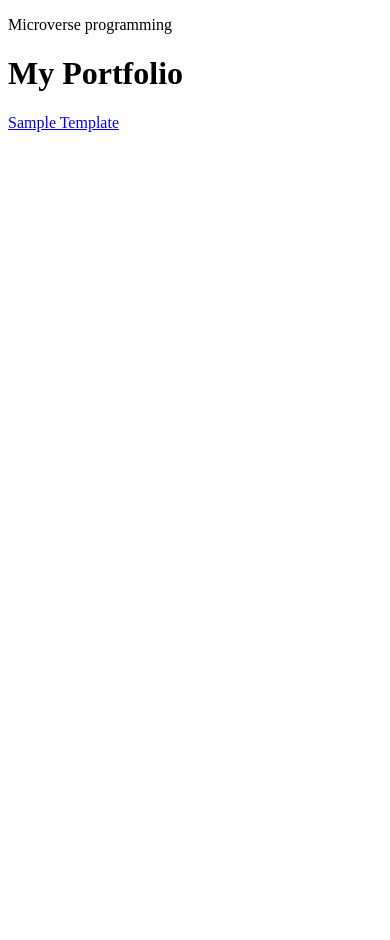
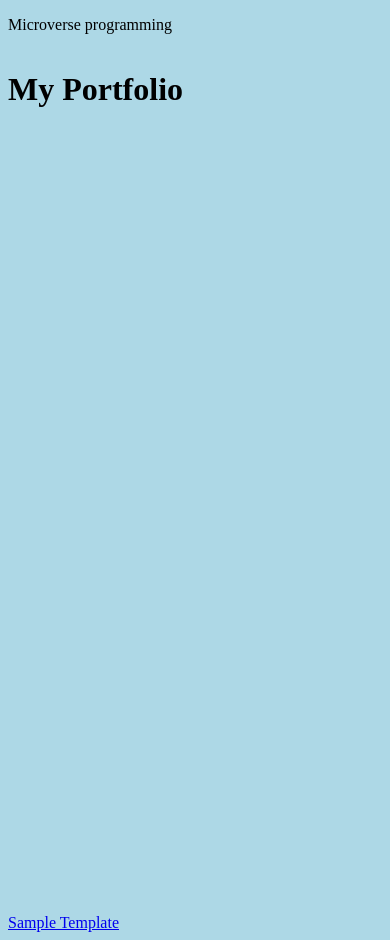
Before and after one commit to Fondem-Jr/MyPortfolio, a plain HTML site: page index.html in a window 390 px wide. Before the commit the page ends 844 px from the top, so only its background shows below. Drawn offline with Linux system fonts and the light colour scheme.

Commit message:
implemented 9 and 10

```diff
--- a/index.html
+++ b/index.html
@@ -4,6 +4,17 @@
     <meta charset="UTF-8">
     <title>Fork Me! FCC: Test Suite Template</title>
     <link rel="stylesheet" href="css/style.css">
+    <style>
+      @media only screen and (max-width: 600px) {
+  body {
+    background-color: lightblue;
+  }
+}
+#welcome-section{
+  height : 100vh;
+  overflow : auto;
+}
+    </style>
   </head>
 
   <body>
```
